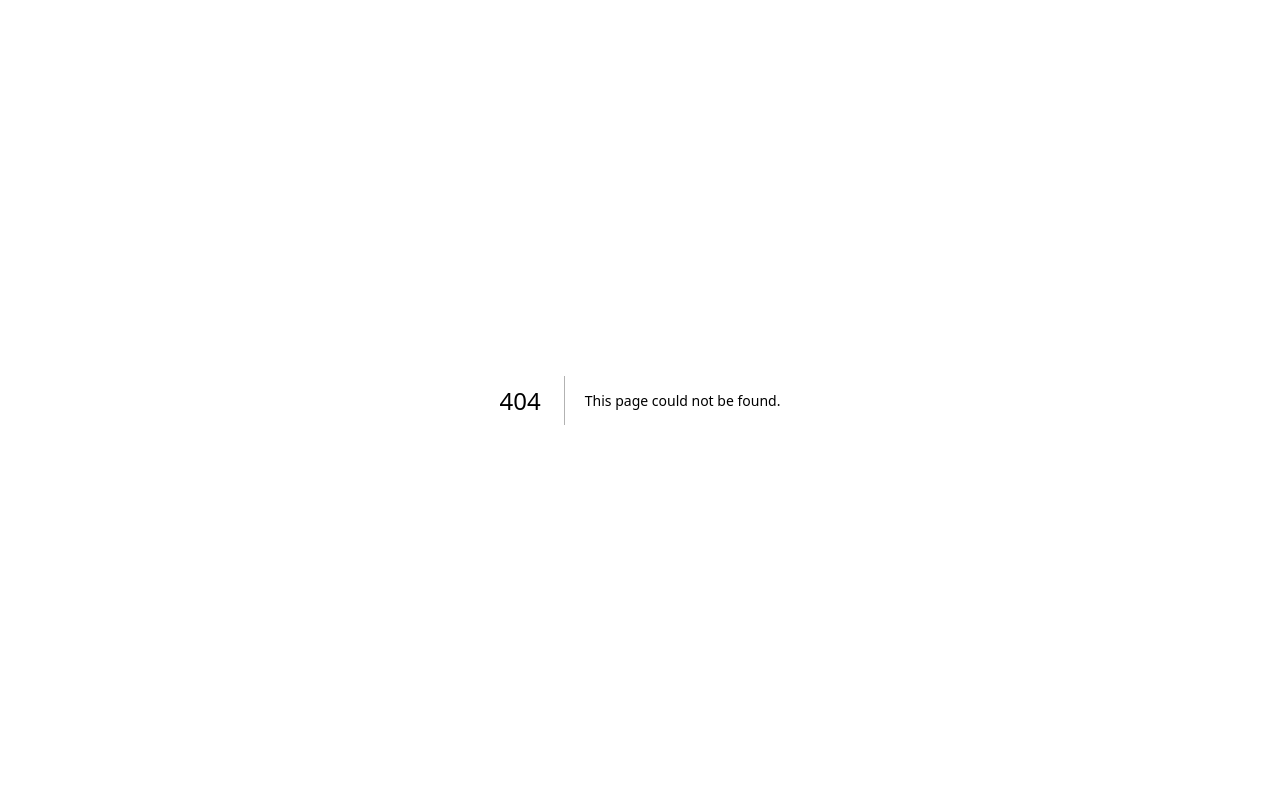
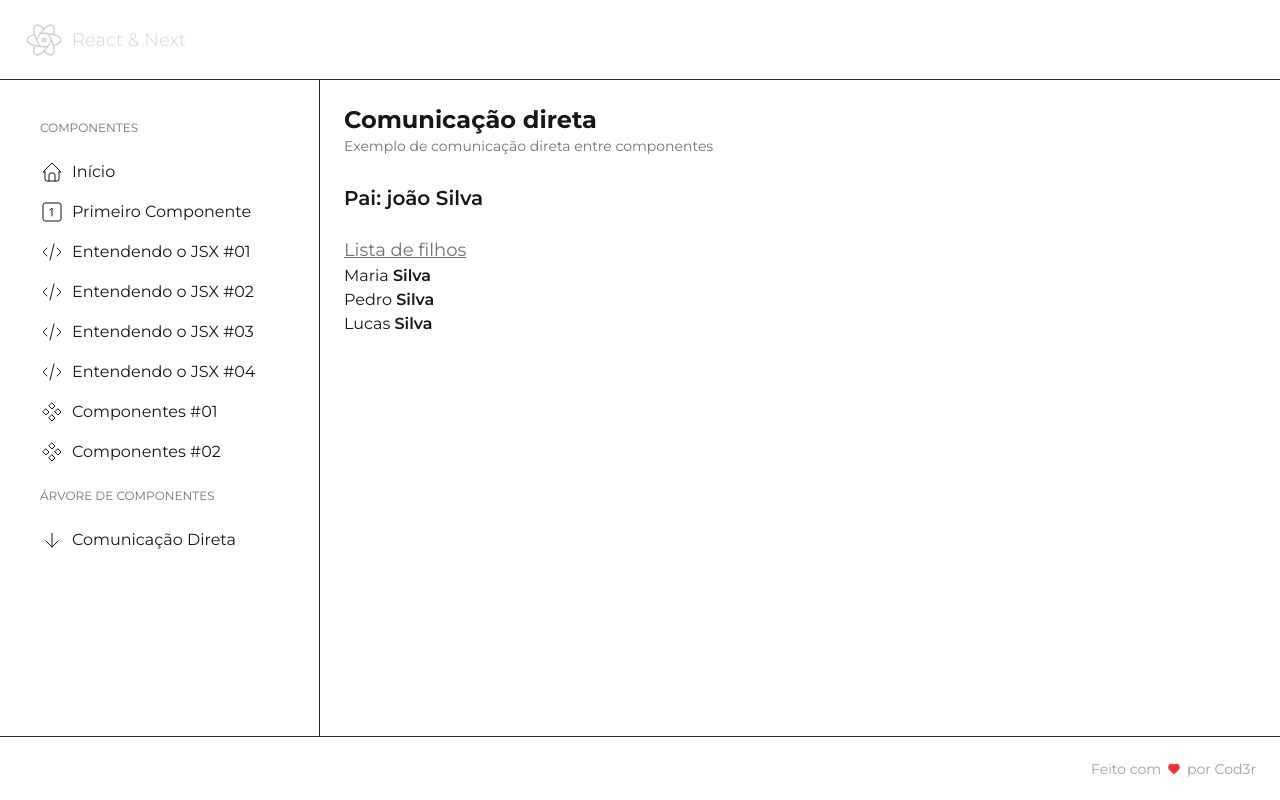
Before and after one commit to evanvidel/fundamentos-react-next, a Next.js app: page /arvore/direta in a window 1280 px wide. Before the commit this address had no page. Built offline with nearby package versions, Linux system fonts and the light colour scheme.

Commit message:
component tree

```diff
--- /dev/null
+++ b/src/app/(paginas)/arvore/direta/page.tsx
@@ -0,0 +1,14 @@
+import Pai from '@/components/arvore/direta/Pai';
+import Titulo from '@/components/template/Titulo';
+
+export default function ComunicacaoDireta() {
+  return (
+    <div className="flex flex-col gap-7">
+      <Titulo
+        principal="Comunicação direta"
+        secundario="Exemplo de comunicação direta entre componentes"
+      />
+      <Pai nome="joão" sobrenome="Silva" filhos={['Maria', 'Pedro', 'Lucas']} />
+    </div>
+  );
+}
--- /dev/null
+++ b/src/components/arvore/direta/Filho.tsx
@@ -0,0 +1,12 @@
+export interface FilhoProps {
+  nome: string;
+  sobrenome: string;
+}
+
+export default function Filho(props: FilhoProps) {
+  return (
+    <div>
+      { props.nome} <span className="font-semibold">{props.sobrenome}</span>
+    </div>
+  );
+}
--- /dev/null
+++ b/src/components/arvore/direta/Pai.tsx
@@ -0,0 +1,25 @@
+import Filho from './Filho';
+
+export interface PaiProps {
+  nome: string;
+  sobrenome: string;
+  filhos: string[];
+}
+
+export default function Pai(props: PaiProps) {
+  return (
+    <div>
+      <h3 className="text-xl font-semibold">
+        Pai: {props.nome} {props.sobrenome}
+      </h3>
+      <div className="py-6">
+        <span className="text-zinc-500 py-2.5 text-lg underline">
+          Lista de filhos
+        </span>
+        {props.filhos.map((nome, i) => (
+          <Filho key={i} nome={nome} sobrenome={props.sobrenome} />
+        ))}
+      </div>
+    </div>
+  );
+}
--- a/src/components/template/Pagina.tsx
+++ b/src/components/template/Pagina.tsx
@@ -1,4 +1,5 @@
 import {
+  IconArrowDown,
   IconCode,
   IconComponents,
   IconHome,
@@ -60,6 +61,11 @@ export default function Pagina(props: PaginaProps) {
               texto="Componentes #02"
             />
             <MenuLabel>Árvore de Componentes</MenuLabel>
+            <MenuItem
+              icone={IconArrowDown}
+              link="/arvore/direta"
+              texto="Comunicação Direta"
+            />
           </Menu>
         </AreaLateral>
 
--- /dev/null
+++ b/src/components/template/Titulo.tsx
@@ -0,0 +1,15 @@
+export interface TituloProps {
+  principal: string;
+  secundario: string;
+}
+
+export default function Titulo(props: TituloProps) {
+  return (
+    <div className="flex flex-col">
+      <h1 className="text-2xl font-bold">{props.principal}</h1>
+      {props.secundario && (
+        <p className="text-sm text-zinc-500">{props.secundario}</p>
+      )}
+    </div>
+  );
+}
```
